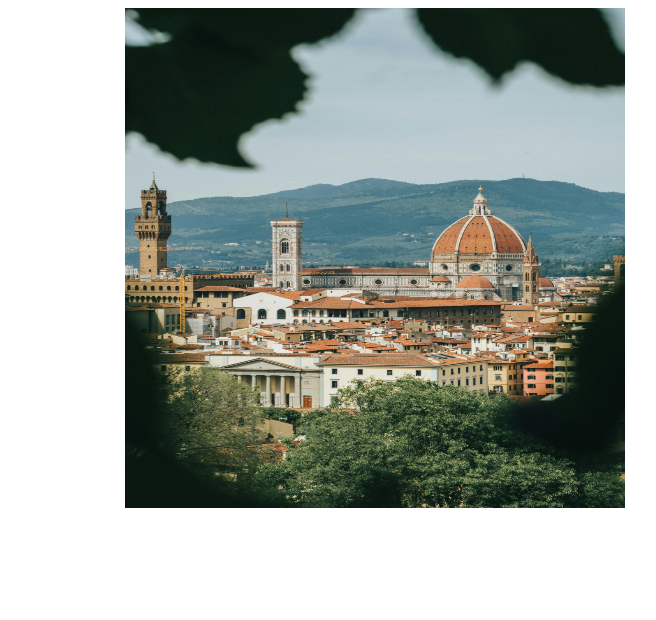
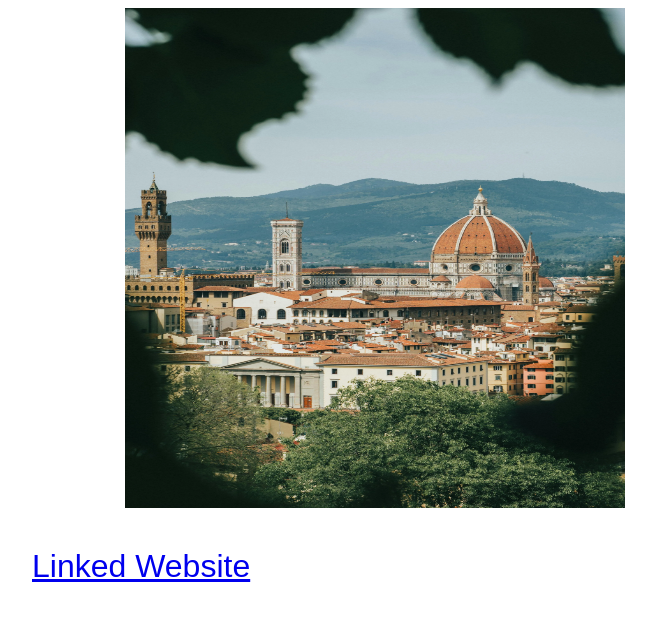
Before and after one commit to clairehansenn/practice, a plain HTML site: page index.html in a window 1280 px wide. Shown: the whole page, without its empty margins (16-672 px from the left). Drawn offline with Linux system fonts and the light colour scheme.

Commit message:
Update index.html

```diff
--- a/index.html
+++ b/index.html
@@ -14,5 +14,11 @@
 <body>
   Hi world!
   <img src="https://clairehansenn.github.io/practice/images/italy.webp" width="500" height="500">
+  <ul>
+    <li>
+      <a href=https://www.emmaandersen.com/>Linked Website</a>
+    </li>
+  </ul>
+
 </body>
 </html>
```
